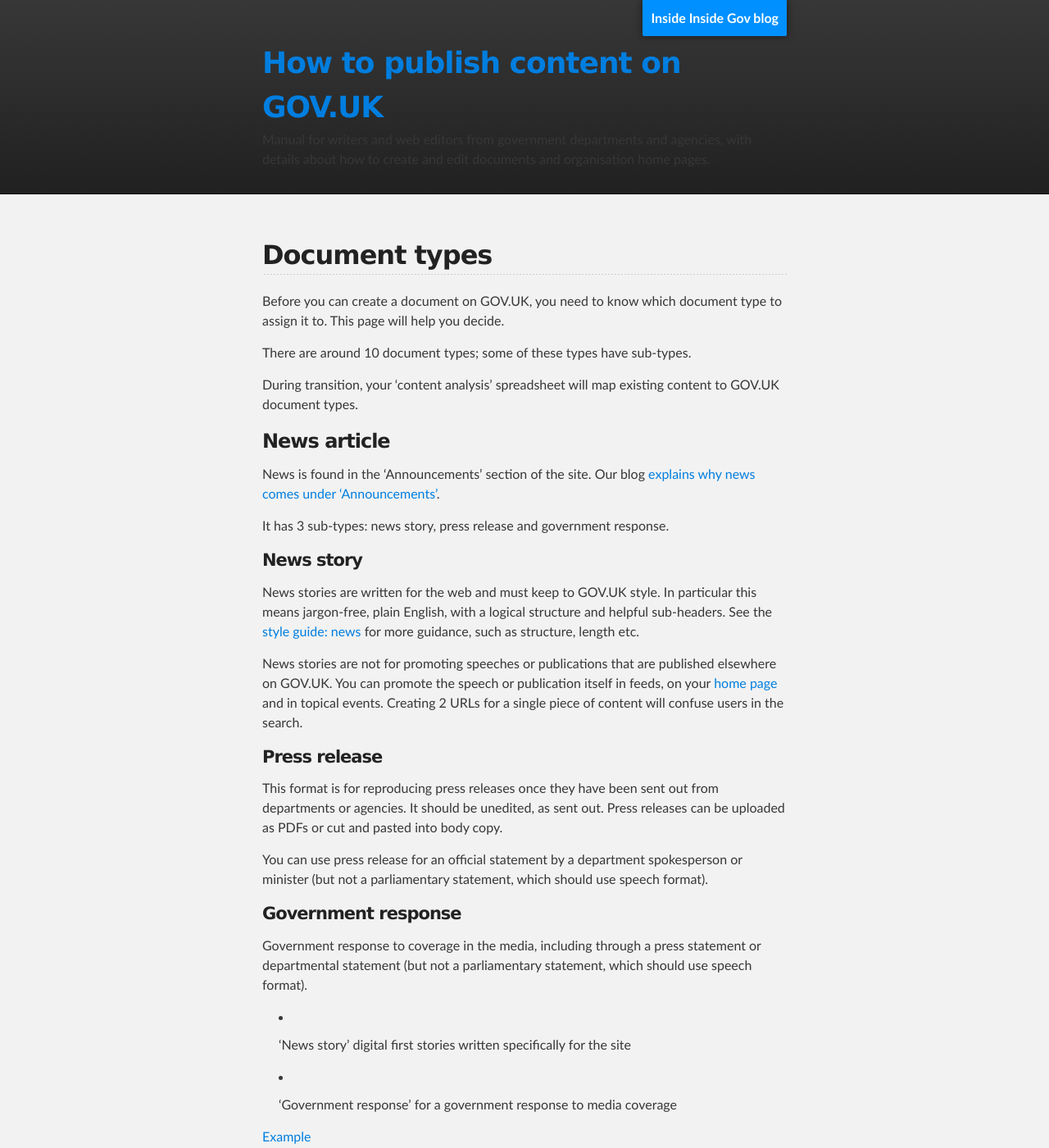
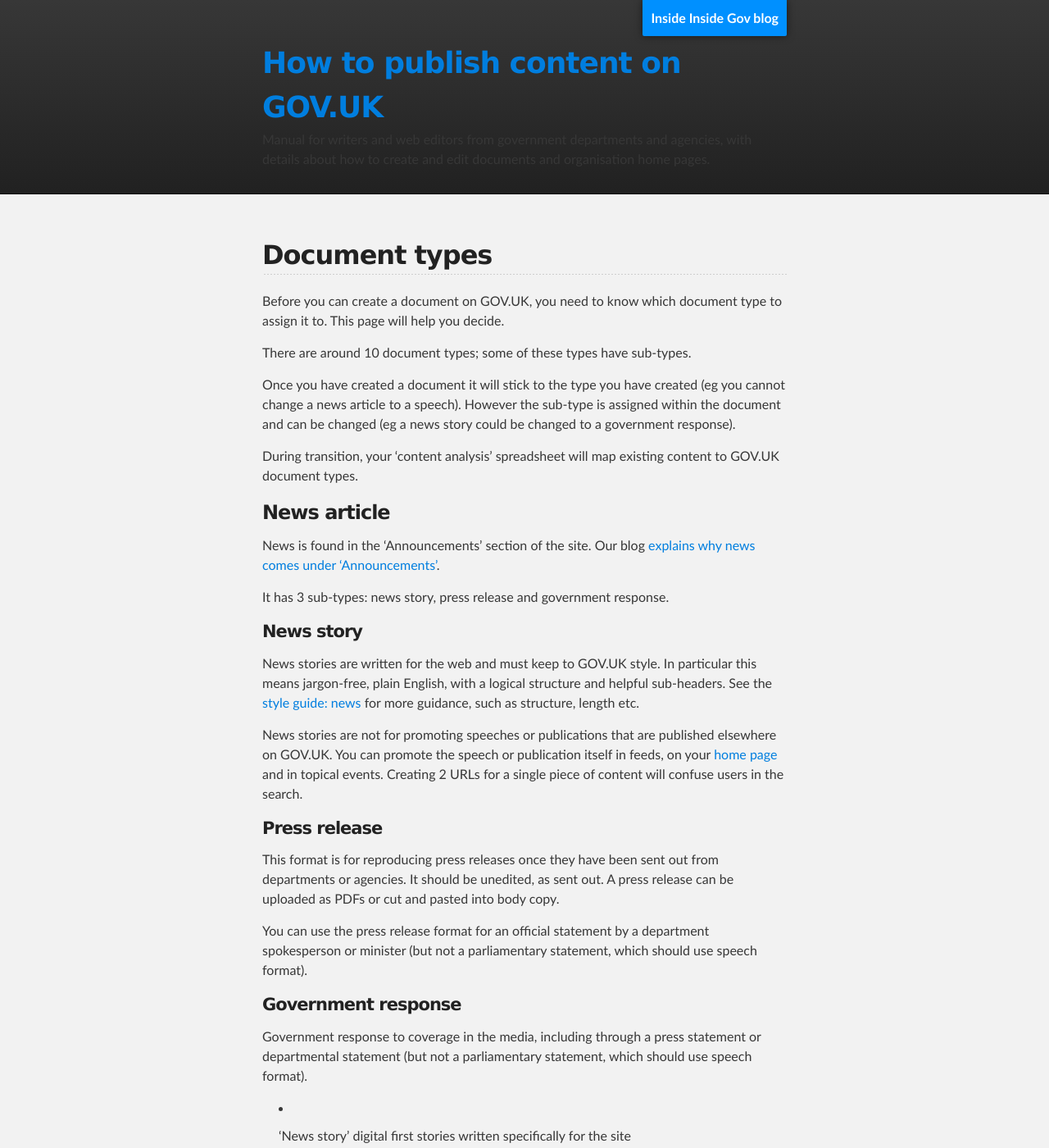
Before and after one commit to alphagov/inside-government-admin-guide, a Jekyll site: the page built from creating-documents/document-types.md, in a window 1280 px wide and 1400 px high. Shown: the whole window at 82% size. Built offline with Jekyll 4.4.1, drawn with Linux system fonts in a browser that asks for light colours.

Commit message:
Update document-types.md

```diff
--- a/creating-documents/document-types.md
+++ b/creating-documents/document-types.md
@@ -8,6 +8,8 @@
 Before you can create a document on GOV.UK, you need to know which document type to assign it to. This page will help you decide.
 
 There are around 10 document types; some of these types have sub-types.
+
+Once you have created a document it will stick to the type you have created (eg you cannot change a news article to a speech). However the sub-type is assigned within the document and can be changed (eg a news story could be changed to a government response).
 
 During transition, your 'content analysis' spreadsheet will map existing content to GOV.UK document types.
 
@@ -27,9 +29,9 @@
 
 #### Press release
 
-This format is for reproducing press releases once they have been sent out from departments or agencies. It should be unedited, as sent out. Press releases can be uploaded as PDFs or cut and pasted into body copy.
+This format is for reproducing press releases once they have been sent out from departments or agencies. It should be unedited, as sent out. A press release can be uploaded as PDFs or cut and pasted into body copy.
 
-You can use press release for an official statement by a department spokesperson or minister (but not a parliamentary statement, which should use speech format).
+You can use the press release format for an official statement by a department spokesperson or minister (but not a parliamentary statement, which should use speech format).
 
 
 #### Government response
```
